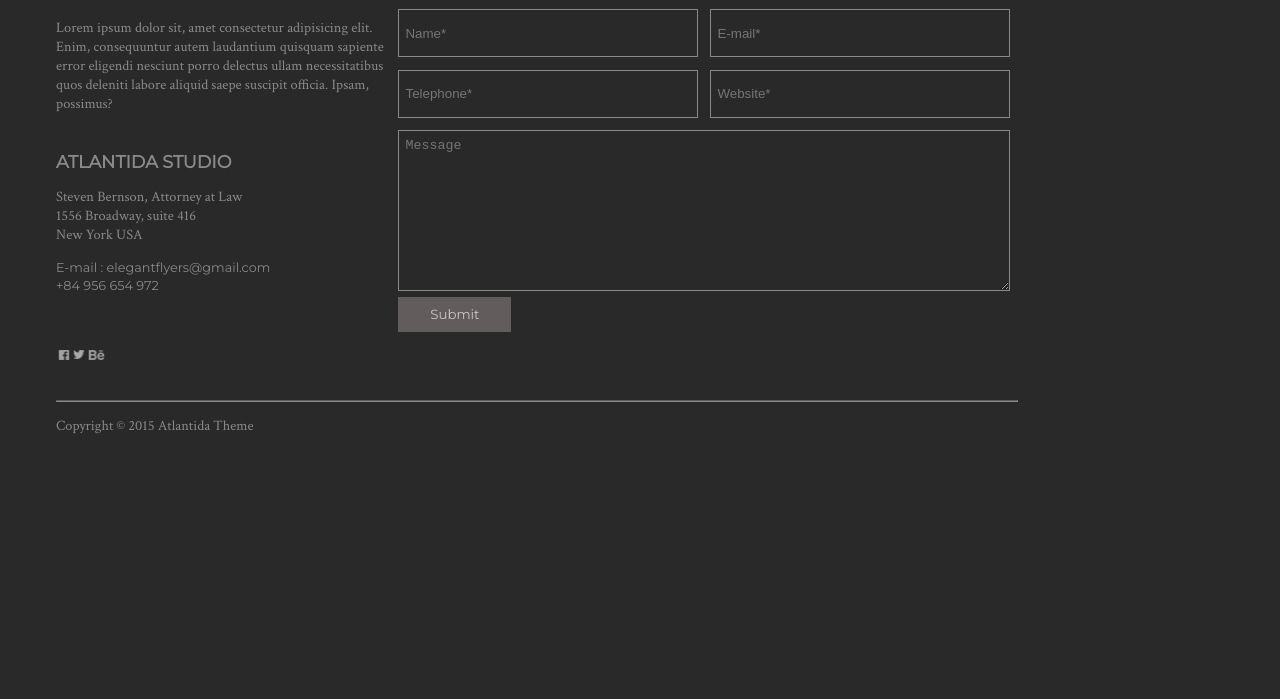
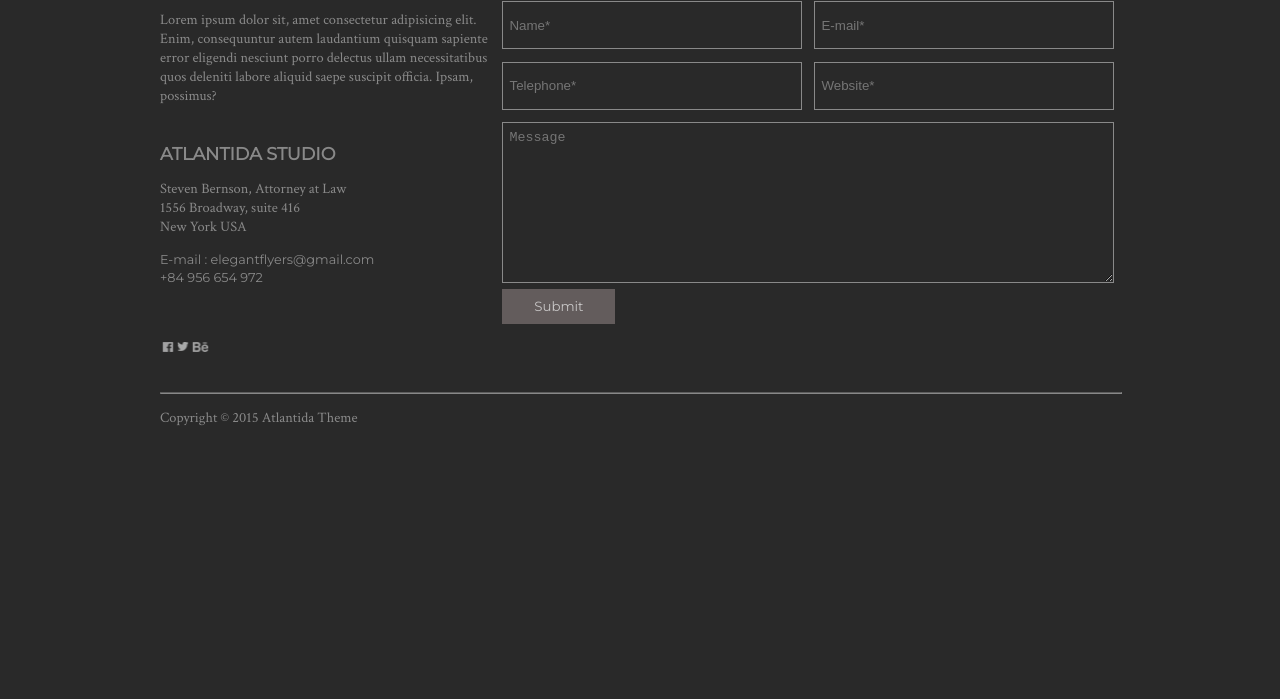
Before and after one commit to vincaniti/Exercices, a website: page SASS/tp2-footerSASS/public/index.html in a window 1280 px wide. Shown: the part 101-800 px from the top of the page. Drawn offline with Linux system fonts and the light colour scheme.

Commit message:
commit 2

```diff
--- a/SASS/tp2-footerSASS/app/scss/style.scss
+++ b/SASS/tp2-footerSASS/app/scss/style.scss
@@ -7,6 +7,7 @@
 body {
     background-color: $bg-color;
     padding: 3rem;
+    margin : auto auto  ;
     h1, h2 {
         font-family: $font-head;
         color: $font-color;
```
Also changed, not shown: SASS/tp2-footerSASS/public/style.css, 1 other file.
